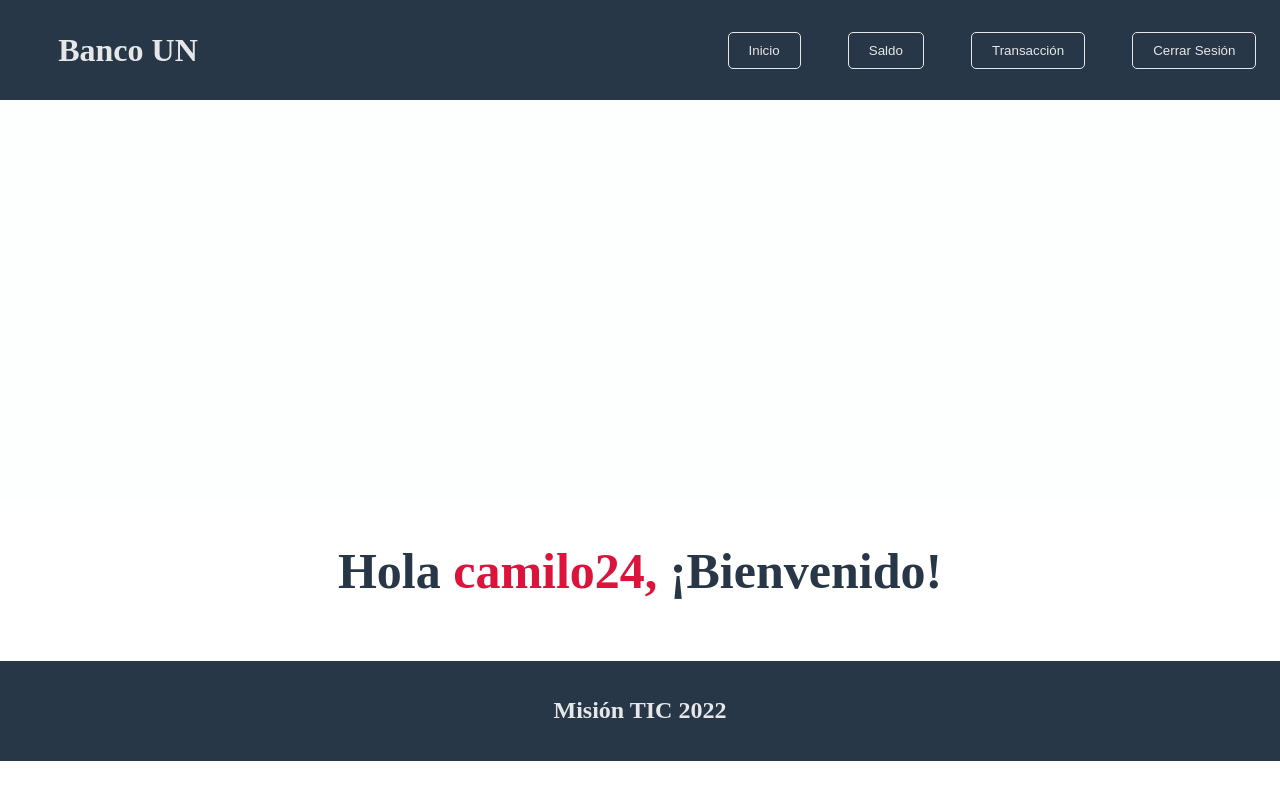
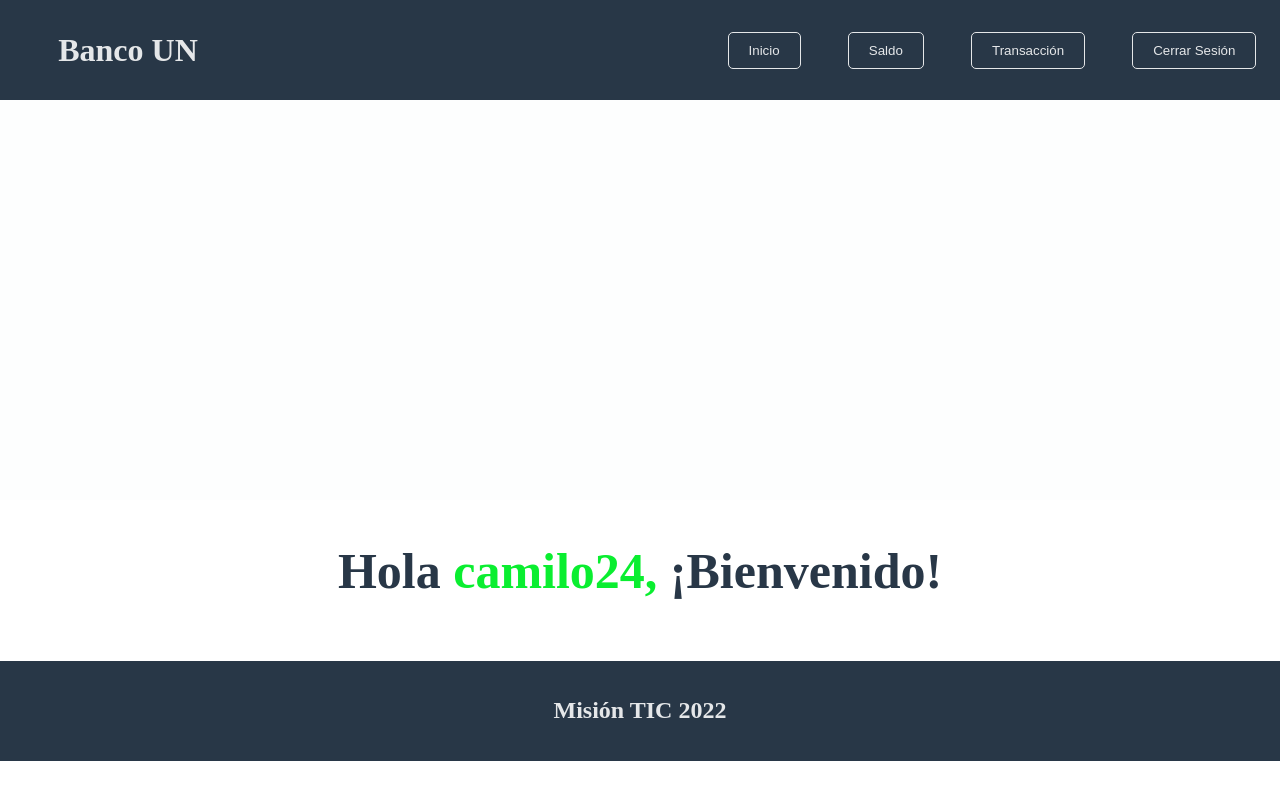
Before and after one commit to natabares/cajero_app, a Vue app: page /user/camilo24 in a window 1280 px wide. Built offline with nearby package versions, Linux system fonts and the light colour scheme.

Commit message:
cambio colores

```diff
--- a/src/App.vue
+++ b/src/App.vue
@@ -96,6 +96,7 @@ export default {
     margin: 0%;
     padding: 0%;
     background: #FDFEFE ;
+    justify-content: center;
   }
   .footer{
     margin: 0;
--- a/src/components/User.vue
+++ b/src/components/User.vue
@@ -31,7 +31,7 @@
         color: #283747;
     }
     #User span{
-        color: crimson;
+        color: rgb(10, 238, 48);
         font-weight: bold;
     }
 </style>
```
